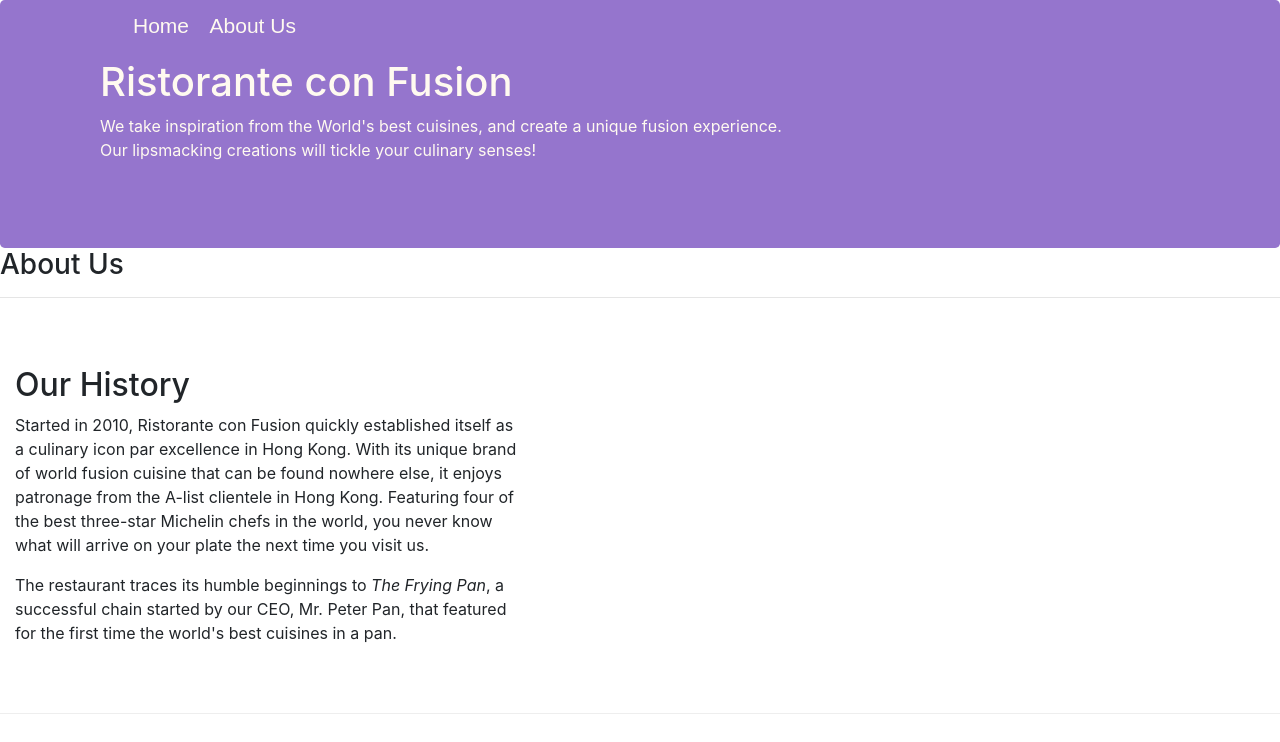
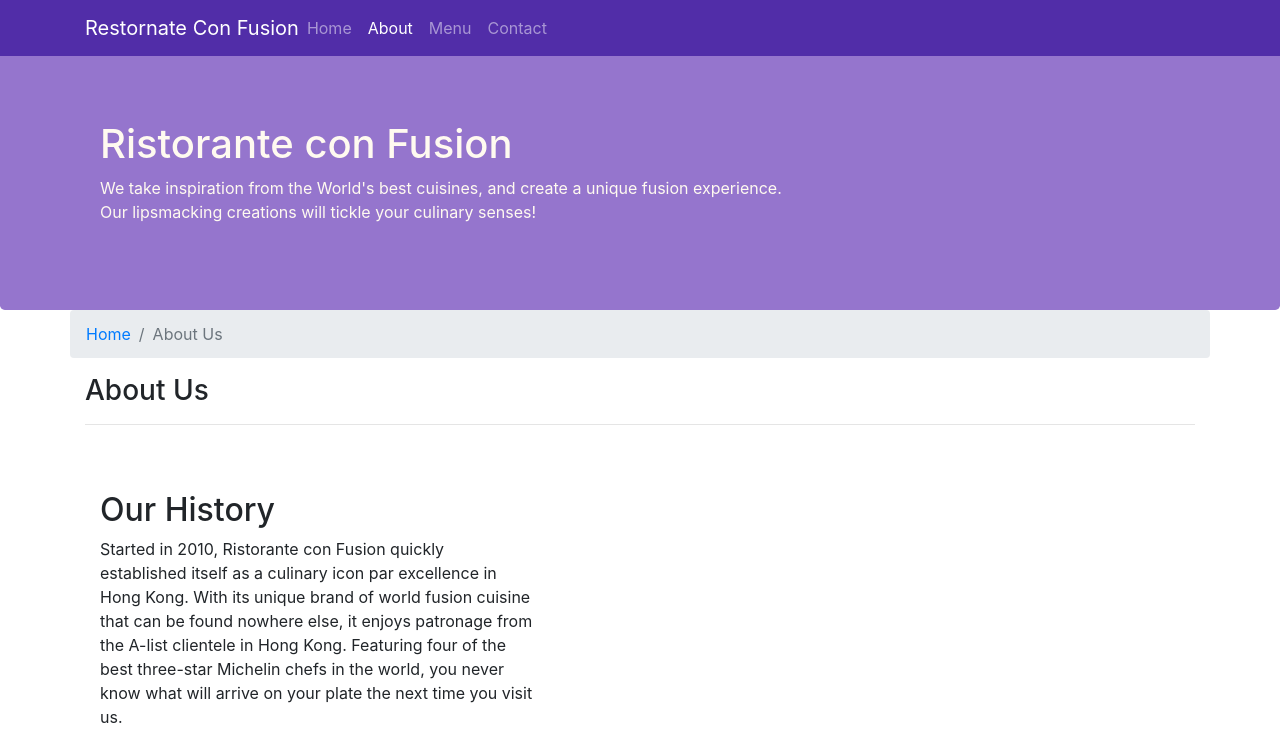
Before and after one commit to shafiq9/Bootstrap4, a website: page aboutus.html in a window 1280 px wide. Shown: the top 742 px of the page. Drawn offline with nearby package versions, Linux system fonts and the light colour scheme.

Commit message:
navbar and breadcrumb

```diff
--- a/aboutus.html
+++ b/aboutus.html
@@ -17,15 +17,26 @@
 </head>
 
 <body>
-
-    <header class="jumbotron" id="header" >
-
-        <div id="nav">
-            <ul class="list-unstyled">
-                <li><a href="index.html">Home</a></li>
-                <li><a href="aboutus.html">About Us</a></li>
+    <nav class="navbar navbar-dark navbar-expand-sm fixed-top">
+        <div class="container">
+            <button class="navbar-toggler" type="button" data-toggle="collapse" data-target="#navbar">
+              <span class="navbar-toggler-icon"></span>
+            </button>
+            <a class="navbar-brand mr-auto" href="./index.html">Restornate Con Fusion</a>
+            <div class="collapse navbar-collapse" id="navbar">
+                <ul class="navbar-nav mr-auto">
+                    <li class="nav-item"><a class="nav-link" href="./index.html">Home</a></li>
+                    <li class="nav-item active"><a class="nav-link" href="#">About</a></li>
+                    <li class="nav-item"><a class="nav-link" href="#">Menu</a></li>
+                    <li class="nav-item"><a class="nav-link" href="#">Contact</a></li>
                 </ul>
             </div>
+        </div>
+
+
+    </nav>
+
+    <header class="jumbotron" id="header">
 
         <div class="container">
 
@@ -41,9 +52,14 @@
         </div>
     </header>
 
-    <div>
-        <div>
-            <div>
+    <div class="container">
+        <div class="row">
+            <ol class="col-12 breadcrumb">
+                <li class="breadcrumb-item"><a href="./index.html">Home</a></li>
+                <li class="breadcrumb-item active">About Us</li>
+
+            </ol>
+            <div class="col-12">
                 <h3>About Us</h3>
                 <hr>
             </div>
@@ -52,7 +68,8 @@
         <div class="row row-content align-items-center">
             <div class="col-12 col-sm-5">
                 <h2>Our History</h2>
-                <p>Started in 2010, Ristorante con Fusion quickly established itself as a culinary icon par excellence in Hong Kong. With its unique brand of world fusion cuisine that can be found nowhere else, it enjoys patronage from the A-list clientele in Hong Kong.  Featuring four of the best three-star Michelin chefs in the world, you never know what will arrive on your plate the next time you visit us.</p>
+                <p>Started in 2010, Ristorante con Fusion quickly established itself as a culinary icon par excellence in Hong Kong. With its unique brand of world fusion cuisine that can be found nowhere else, it enjoys patronage from the A-list clientele
+                    in Hong Kong. Featuring four of the best three-star Michelin chefs in the world, you never know what will arrive on your plate the next time you visit us.</p>
                 <p>The restaurant traces its humble beginnings to <em>The Frying Pan</em>, a successful chain started by our CEO, Mr. Peter Pan, that featured for the first time the world's best cuisines in a pan.</p>
             </div>
             <div>
@@ -64,11 +81,15 @@
             <div class="col-12 col-sm-9">
                 <h2>Corporate Leadership</h2>
                 <h3>Peter Pan <small>Chief Epicurious Officer</small></h3>
-                <p class="d-none d-sm-block">Our CEO, Peter, credits his hardworking East Asian immigrant parents who undertook the arduous journey to the shores of America with the intention of giving their children the best future. His mother's wizardy in the kitchen whipping up the tastiest dishes with whatever is available inexpensively at the supermarket, was his first inspiration to create the fusion cuisines for which <em>The Frying Pan</em> became well known. He brings his zeal for fusion cuisines to this restaurant, pioneering cross-cultural culinary connections.</p>
+                <p class="d-none d-sm-block">Our CEO, Peter, credits his hardworking East Asian immigrant parents who undertook the arduous journey to the shores of America with the intention of giving their children the best future. His mother's wizardy in the kitchen whipping up
+                    the tastiest dishes with whatever is available inexpensively at the supermarket, was his first inspiration to create the fusion cuisines for which <em>The Frying Pan</em> became well known. He brings his zeal for fusion cuisines to
+                    this restaurant, pioneering cross-cultural culinary connections.</p>
                 <h3>Dhanasekaran Witherspoon <small>Chief Food Officer</small></h3>
-                <p class="d-none d-sm-block">Our CFO, Danny, as he is affectionately referred to by his colleagues, comes from a long established family tradition in farming and produce. His experiences growing up on a farm in the Australian outback gave him great appreciation for varieties of food sources. As he puts it in his own words, <em>Everything that runs, wins, and everything that stays, pays!</em></p>
+                <p class="d-none d-sm-block">Our CFO, Danny, as he is affectionately referred to by his colleagues, comes from a long established family tradition in farming and produce. His experiences growing up on a farm in the Australian outback gave him great appreciation for
+                    varieties of food sources. As he puts it in his own words, <em>Everything that runs, wins, and everything that stays, pays!</em></p>
                 <h3>Agumbe Tang <small>Chief Taste Officer</small></h3>
-                <p class="d-none d-sm-block">Blessed with the most discerning gustatory sense, Agumbe, our CTO, personally ensures that every dish that we serve meets his exacting tastes. Our chefs dread the tongue lashing that ensues if their dish does not meet his exacting standards. He lives by his motto, <em>You click only if you survive my lick.</em></p>
+                <p class="d-none d-sm-block">Blessed with the most discerning gustatory sense, Agumbe, our CTO, personally ensures that every dish that we serve meets his exacting tastes. Our chefs dread the tongue lashing that ensues if their dish does not meet his exacting standards.
+                    He lives by his motto, <em>You click only if you survive my lick.</em></p>
                 <h3>Alberto Somayya <small>Executive Chef</small></h3>
                 <p class="d-none d-sm-block">Award winning three-star Michelin chef with wide International experience having worked closely with whos-who in the culinary world, he specializes in creating mouthwatering Indo-Italian fusion experiences. He says, <em>Put together the cuisines from the two craziest cultures, and you get a winning hit! Amma Mia!</em></p>
             </div>
@@ -82,7 +103,7 @@
                 <div class="col-4 offset-1 col-sm-2">
                     <h5>Links</h5>
                     <ul class="list-unstyled">
-                        <li><a href="#">Home</a></li>
+                        <li><a href="./index.html">Home</a></li>
                         <li><a href="#">About</a></li>
                         <li><a href="#">Menu</a></li>
                         <li><a href="#">Contact</a></li>
--- a/css/styles.css
+++ b/css/styles.css
@@ -1,51 +1,39 @@
-.row-header{
+.row-header {
     margin: 0px auto;
     padding: 0px auto;
 }
-.row-content{
+
+.row-content {
     margin: 0px auto;
     padding: 50px 0 50px 0;
     border-bottom: 1px ridge;
     min-height: 400px;
 }
-.footer{
+
+.footer {
     background-color: #d1c4e9;
     margin: 0px auto;
     padding: 20px 0 20px 0;
 }
-.jumbotron{
+
+.jumbotron {
     padding: 70px 30px 70px 30px;
     margin: 0 auto;
     background: #9575cd;
     color: floralwhite;
 }
-.address{
+
+.address {
     font-size: 80%;
     margin: 0px;
     color: #0f0f0f;
 }
 
-#header #nav{
-margin-top: -60px;
-margin-left: 95px;
-position: relative;
-
+body {
+    padding: 50px 0px 0px 0px;
+    z-index: 0;
 }
 
-#header #nav ul li{
-list-style-type: none;
-display: inline;
-padding:3px 8px 3px 8px;
-background-color:#9575cd;
-font-size:21px;
-font-family: Arial, Helvetica, sans-serif;
+.navbar-dark {
+    background-color: #512da8;
 }
-
-#header #nav a{
-text-decoration:none;
-color: floralwhite;
-}
-
-#header #nav ul li a:hover{
-color: #D1B6C6;
-}
--- a/package.json
+++ b/package.json
@@ -14,9 +14,10 @@
     "lite-server": "^2.3.0"
   },
   "dependencies": {
-    "bootstrap": "^4.5.2",
+    "bootstrap": "^4.0.0",
     "install": "^0.13.0",
     "jquery": "^3.3.1",
+    "jshint": "^2.12.0",
     "npm": "^6.14.8",
     "popper.js": "^1.12.9"
   }
```
Also changed, not shown: index.html (+21 -8 lines), 1 other file. Lines whose indentation alone changed are shown as unchanged.
